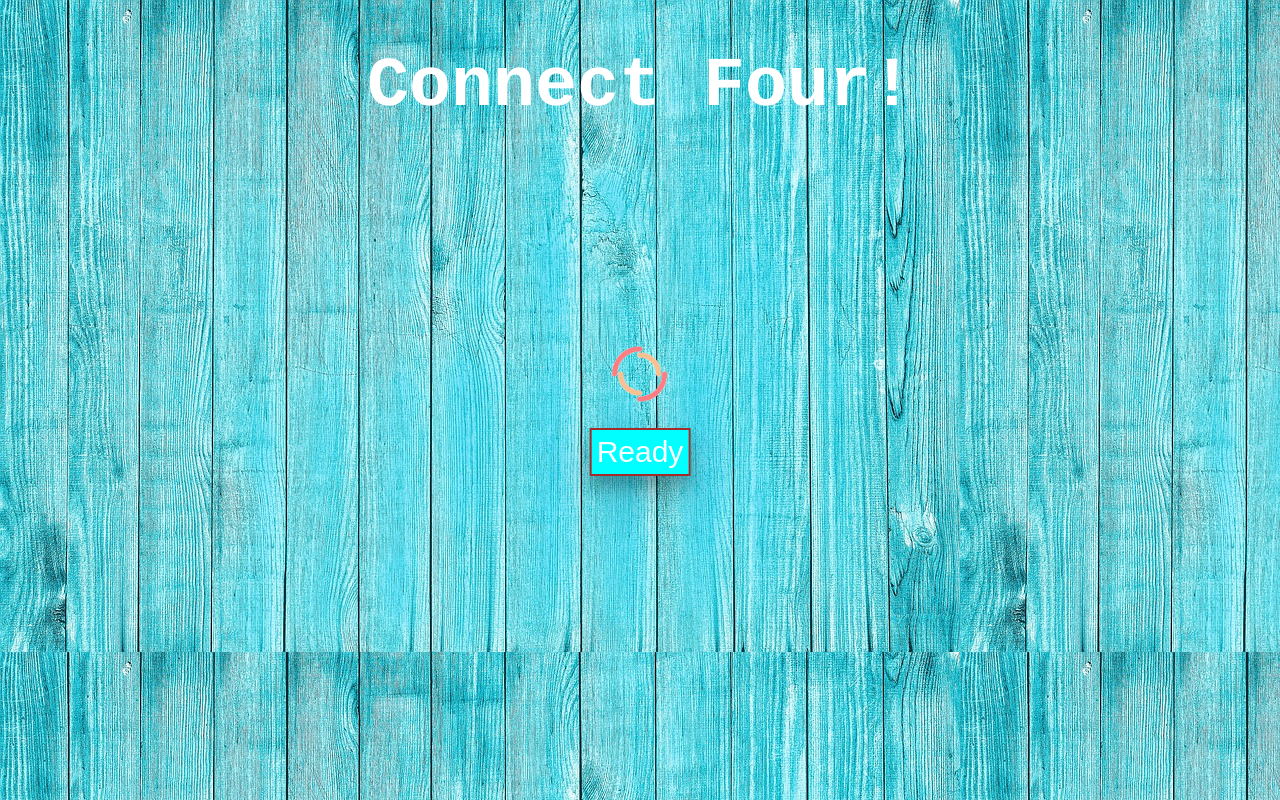
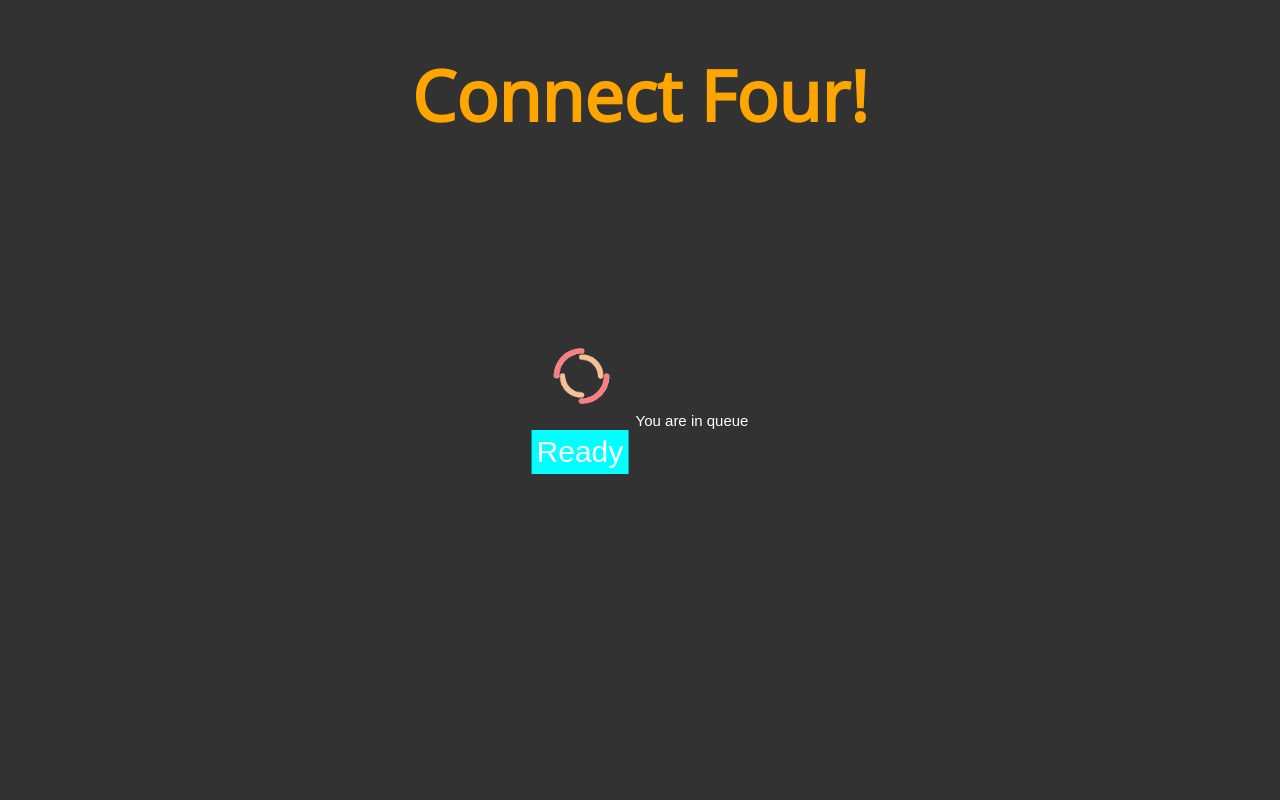
Before and after one commit to soumiluppal/connectfour, a website: page players.html in a window 1280 px wide. Both pictures are taken after a click on the button "Ready". Drawn offline with nearby package versions, Linux system fonts and the light colour scheme; no server answers.

Commit message:
Style changes

```diff
--- a/login_style.css
+++ b/login_style.css
@@ -1,12 +1,14 @@
+@import url('https://fonts.googleapis.com/css?family=Open+Sans');
 body {
-	background-image: url("background.jpg");
+	background-color: rgb(50,50,50);
+	/*background-image: url("background.jpg");*/
 }
 
 h1 {
-	font-family: Courier;
+	font-family: Open Sans;
+	color: orange;
 	text-align: center;
 	font-size: 70px;
-	color: white;
 }
 
 input {
@@ -51,8 +53,8 @@ button {
 	border-radius: 0px;
 	transition-duration: 0.4s;
 	font-size: 30px;
-	color: rgb(230,230,230);
-	background-color: rgb(50,50,50);
+	color: orange;
+	background-color: white;
 	border-style: solid;
 	border-width: 0px;
 	border-color: rgb(50,50,50);
@@ -69,17 +71,14 @@ button:hover {
 }
 
 button:disabled {
-	background-color: brown;
-	border-style: solid;
-	border-width: 2px;
-	border-color: brown;
+	background-color: cyan;
 	color: white;
-	box-shadow: 0 12px 16px 0 rgba(0,0,0,0.24), 0 17px 50px 0 rgba(0,0,0,0.19);
 }
 
 label {
 	font-family: Arial;
 	font-size: 15px;
+	color: rgb(50, 50, 50);
 }
 
 .close {
@@ -104,7 +103,7 @@ label {
 
 .div2 {
     display: none;
-    background-color: rgb(50, 50, 50);
+    background-color: white;
 }
 
 .dropdown {
--- a/players.html
+++ b/players.html
@@ -1,7 +1,7 @@
 <!DOCTYPE html>
 <html>
 <head>
-<link rel="stylesheet" href="players_style.css">
+<link rel="stylesheet" href="login_style.css">
 
 	<title>Connect Four</title>
 </head>
@@ -14,6 +14,7 @@
 <h1>Connect Four!</h1>
 <div>
 	<img id="img1" src="load.gif" style="visibility: hidden; height: 100px; width: 100px">
+  <label for="img1" id="queue" style="visibility: hidden; color: white">You are in queue</label>
 	<button id="readyButton" onclick="disableButton('readyButton')">Ready</button>
 
 </div>
--- a/players.js
+++ b/players.js
@@ -1,6 +1,7 @@
 function disableButton(id) {
   document.getElementById(id).disabled = true;
   document.getElementById("img1").style.visibility = "visible";
+  document.getElementById("queue").style.visibility = "visible";
   var url = window.location.href;
   var user = getParameterByName('user', url);
   console.log("Username: " + user);
```
Also changed, not shown: 1 other file.
